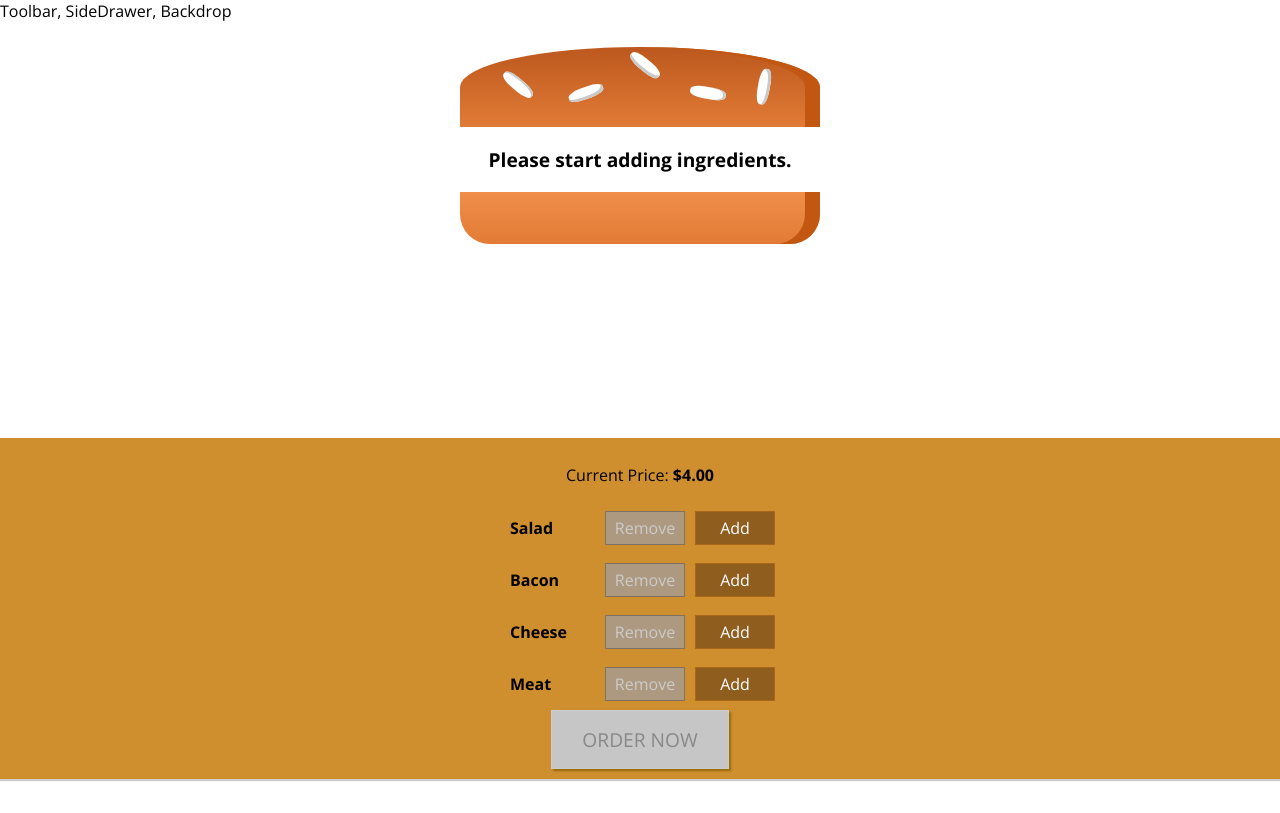
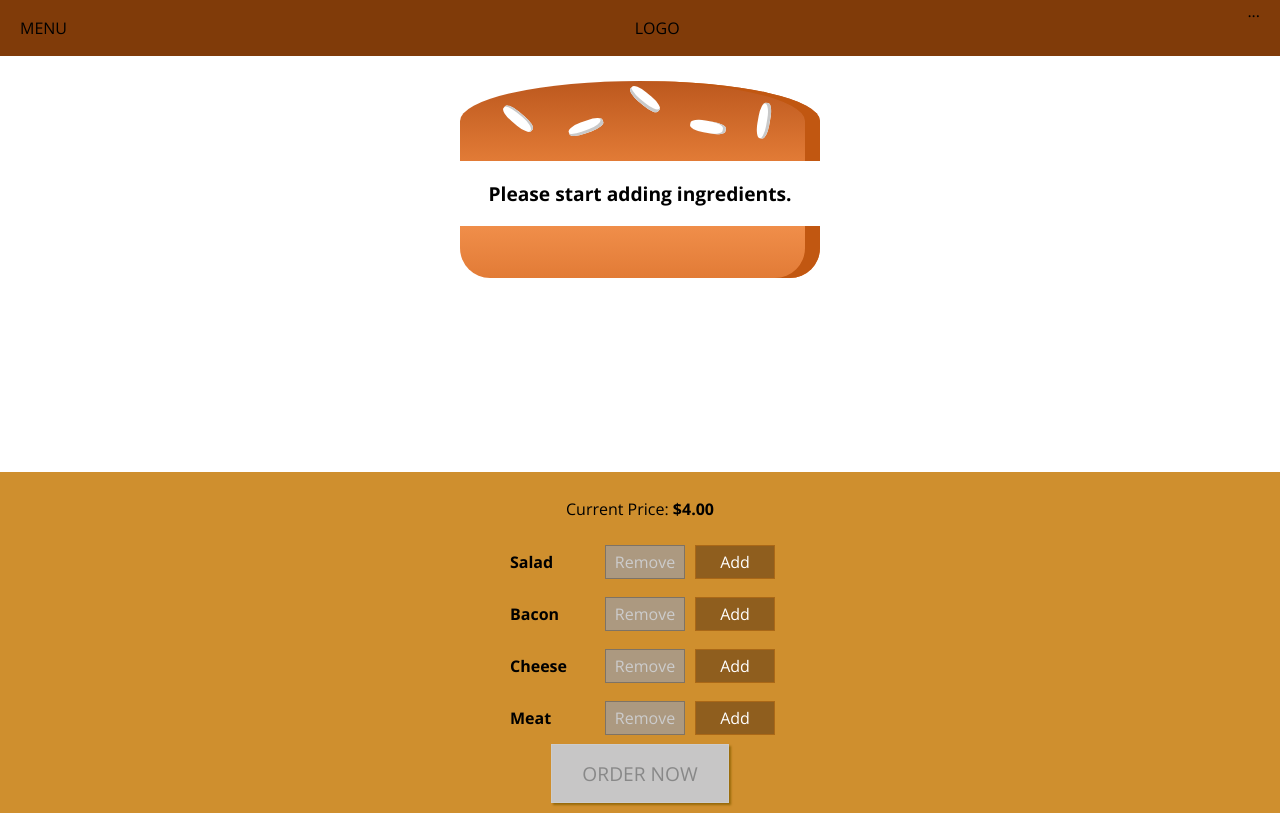
Before and after one commit to gitrkaplan/react-burger-builder, a React app: page / in a window 1280 px wide. Built offline with nearby package versions, Linux system fonts and the light colour scheme.

Commit message:
Adds "Navigation" component and renders the toolbar to the page. #8

```diff
--- a/src/components/Layout/Layout.css
+++ b/src/components/Layout/Layout.css
@@ -1,3 +1,3 @@
 .Content {
-  margin-top: 16px;
+  margin-top: 72px;
 }
--- a/src/components/Layout/Layout.js
+++ b/src/components/Layout/Layout.js
@@ -2,10 +2,11 @@
 
 import Aux from '../../hoc/Aux'
 import classes from './Layout.css'
+import Toolbar from '../Navigation/Toolbar/Toolbar'
 
 const layout = props => (
   <Aux>
-    <div>Toolbar, SideDrawer, Backdrop</div>
+    <Toolbar />
     <main className={classes.Content}>{props.children}</main>
   </Aux>
 )
--- /dev/null
+++ b/src/components/Navigation/Toolbar/Toolbar.css
@@ -0,0 +1,18 @@
+.Toolbar {
+  height: 56px;
+  width: 100%;
+  position: fixed;
+  top: 0;
+  left: 0;
+  background-color: #803b09;
+  display: flex;
+  justify-content: space-between;
+  align-items: center;
+  padding: 0 20px;
+  box-sizing: border-box;
+  z-index: 90;
+}
+
+.Toolbar nav {
+  height: 100%;
+}
--- /dev/null
+++ b/src/components/Navigation/Toolbar/Toolbar.js
@@ -0,0 +1,15 @@
+import React from 'react'
+
+import classes from './Toolbar.css'
+
+const toolbar = props => {
+  return (
+    <header className={classes.Toolbar}>
+      <div>MENU</div>
+      <div>LOGO</div>
+      <nav>...</nav>
+    </header>
+  )
+}
+
+export default toolbar
```
